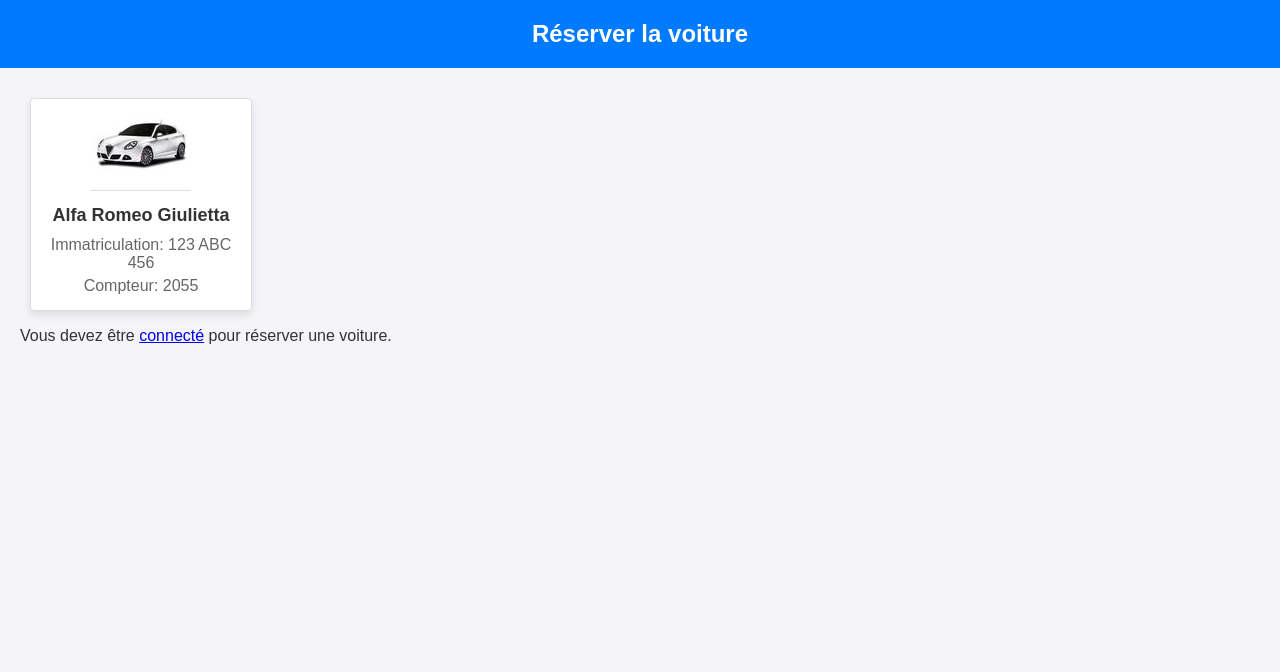
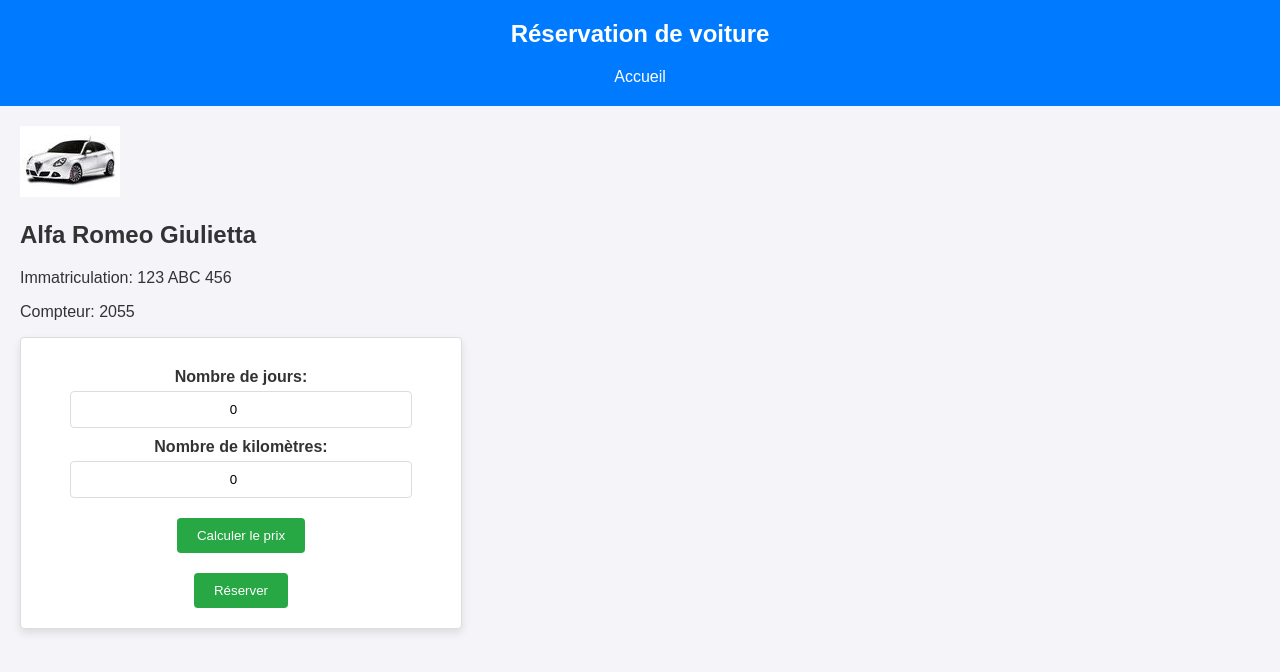
Before and after one commit to LSDV-2023/Projet2_Php, a PHP site: page /reservation.php?car_id=1 in a window 1280 px wide. Shown: the top 672 px of the page. Run offline with PHP 8.4, Linux system fonts and the light colour scheme; data comes from the database, SQL or seed files in the repository; both versions use the stored data as it was after the commit.

Commit message:
De tout
Réservations etc

```diff
--- a/projet_php/index.php
+++ b/projet_php/index.php
@@ -50,6 +50,9 @@
                 <a href="signup.php" class="button">S'inscrire</a>
             <?php endif; ?>
         </div>
+        <div class="button-container">
+            <a href="index.php" class="button">Accueil</a>
+        </div>
     </header>
     <main>
         <section id="car-list">
--- a/projet_php/reservation.php
+++ b/projet_php/reservation.php
@@ -14,32 +14,33 @@
     die("La connexion a échoué : " . $conn->connect_error);
 }
 
-if (!isset($_GET['car_id'])) {
-    die("ID de voiture non spécifié.");
-}
-
-$car_id = $conn->real_escape_string($_GET['car_id']);
-$sql = "SELECT id, immatriculation, marque, modele, image, compteur FROM voitures WHERE id = '$car_id'";
+// Récupérer les détails de la voiture
+$car_id = isset($_GET['car_id']) ? (int)$_GET['car_id'] : 0;
+$sql = "SELECT immatriculation, marque, modele, image, compteur FROM voitures WHERE id = $car_id";
 $result = $conn->query($sql);
-
-if ($result->num_rows == 0) {
-    die("Voiture non trouvée.");
-}
-
 $car = $result->fetch_assoc();
 
-// Processus de réservation
-if ($_SERVER["REQUEST_METHOD"] == "POST" && isset($_SESSION['user_id'])) {
+// Variables pour les prix
+$prix_par_jour = 75;
+$prix_par_100km = 50;
+$jours = isset($_POST['jours']) ? (int)$_POST['jours'] : 0;
+$kilometres = isset($_POST['kilometres']) ? (int)$_POST['kilometres'] : 0;
+$prix = ($jours * $prix_par_jour) + (ceil($kilometres / 100) * $prix_par_100km);
+
+// Enregistrer la réservation
+if ($_SERVER['REQUEST_METHOD'] == 'POST' && isset($_POST['reserver'])) {
+    if (isset($_SESSION['user_id'])) {
         $user_id = $_SESSION['user_id'];
-    $days = intval($_POST['days']);
-    $kilometers = intval($_POST['kilometers']);
         $reservation_date = date('Y-m-d');
 
-    $sql_reserve = "INSERT INTO reservations (user_id, car_id, days, kilometers, reservation_date) VALUES ('$user_id', '$car_id', '$days', '$kilometers', '$reservation_date')";
+        $sql_reserve = "INSERT INTO reservations (user_id, car_id, days, kilometers, reservation_date, total_price) VALUES ('$user_id', '$car_id', '$jours', '$kilometres', '$reservation_date', '$prix')";
         if ($conn->query($sql_reserve) === TRUE) {
-        echo "Réservation réussie.";
+            $message = "Réservation réussie.";
         } else {
-        echo "Erreur : " . $sql_reserve . "<br>" . $conn->error;
+            $message = "Erreur : " . $conn->error;
+        }
+    } else {
+        $message = "Vous devez être connecté pour réserver une voiture.";
     }
 }
 
@@ -51,31 +52,45 @@
 <head>
     <meta charset="UTF-8">
     <meta name="viewport" content="width=device-width, initial-scale=1.0">
-    <title>Réserver une voiture</title>
+    <title>Réservation de voiture</title>
     <link rel="stylesheet" href="style.css">
 </head>
 <body>
     <header>
-        <h1>Réserver la voiture</h1>
+        <h1>Réservation de voiture</h1>
+        <div class="button-container">
+            <a href="index.php" class="button">Accueil</a>
+        </div>
     </header>
     <main>
-        <div class="car">
+        <div class="car-details">
+            <?php if ($car): ?>
                 <img src="/projet_php/imagesLocauto/<?php echo $car['image']; ?>" alt="Image de <?php echo $car['marque']; ?>">
                 <h2><?php echo $car['marque'] . ' ' . $car['modele']; ?></h2>
                 <p>Immatriculation: <?php echo $car['immatriculation']; ?></p>
                 <p>Compteur: <?php echo $car['compteur']; ?></p>
+            <?php else: ?>
+                <p>Voiture non trouvée.</p>
+            <?php endif; ?>
         </div>
-        <?php if(isset($_SESSION['user_id'])): ?>
+        <div class="reservation-form">
             <form method="POST" action="">
-                <label for="days">Nombre de jours:</label>
-                <input type="number" name="days" id="days" required>
-                <label for="kilometers">Nombre de kilomètres:</label>
-                <input type="number" name="kilometers" id="kilometers" required>
-                <input type="submit" value="Réserver">
+                <label for="jours">Nombre de jours:</label>
+                <input type="number" id="jours" name="jours" value="<?php echo $jours; ?>" required>
+                <label for="kilometres">Nombre de kilomètres:</label>
+                <input type="number" id="kilometres" name="kilometres" value="<?php echo $kilometres; ?>" required>
+                <input type="submit" name="calculer" value="Calculer le prix">
+                <input type="submit" name="reserver" value="Réserver">
             </form>
-        <?php else: ?>
-            <p>Vous devez être <a href="login.php">connecté</a> pour réserver une voiture.</p>
+            <?php if ($_SERVER['REQUEST_METHOD'] == 'POST'): ?>
+                <div class="prix">
+                    <p>Prix total: <?php echo $prix; ?> €</p>
+                    <?php if (isset($message)): ?>
+                        <p><?php echo $message; ?></p>
                     <?php endif; ?>
+                </div>
+            <?php endif; ?>
+        </div>
     </main>
 </body>
 </html>
--- a/projet_php/style.css
+++ b/projet_php/style.css
@@ -125,5 +125,60 @@
 }
 
 .button:hover {
-    background-color: #0057b35d;
+    background-color: #0056b3;
 }
+
+.reservation-form {
+    background-color: white;
+    border: 1px solid #ddd;
+    border-radius: 4px;
+    padding: 20px;
+    box-shadow: 0 4px 8px rgba(0,0,0,0.1);
+    width: 100%;
+    max-width: 400px;
+    text-align: center;
+}
+
+.reservation-form form {
+    display: flex;
+    flex-direction: column;
+    align-items: center;
+}
+
+.reservation-form label {
+    margin-top: 10px;
+    font-weight: bold;
+}
+
+
+.reservation-form input[type="submit"] {
+    padding: 10px 20px;
+    border: none;
+    border-radius: 4px;
+    background-color: #28a745;
+    color: white;
+    cursor: pointer;
+    margin-top: 20px;
+}
+
+.reservation-form input[type="number"] {
+    padding: 10px;
+    width: 80%;
+    border: 1px solid #ddd;
+    border-radius: 4px;
+    margin-top: 5px;
+    text-align: center;
+}
+
+
+.reservation-form input[type="submit"]:hover {
+    background-color: #218838;
+
+}
+
+.prix {
+    margin-top: 20px;
+    font-size: 18px;
+    font-weight: bold;
+    color: #007BFF;
+}
```
Also changed, not shown: projet_php/locauto.sql (+19 -32 lines), projet_php/login.php (+15 -15 lines). Lines whose indentation alone changed are shown as unchanged.
